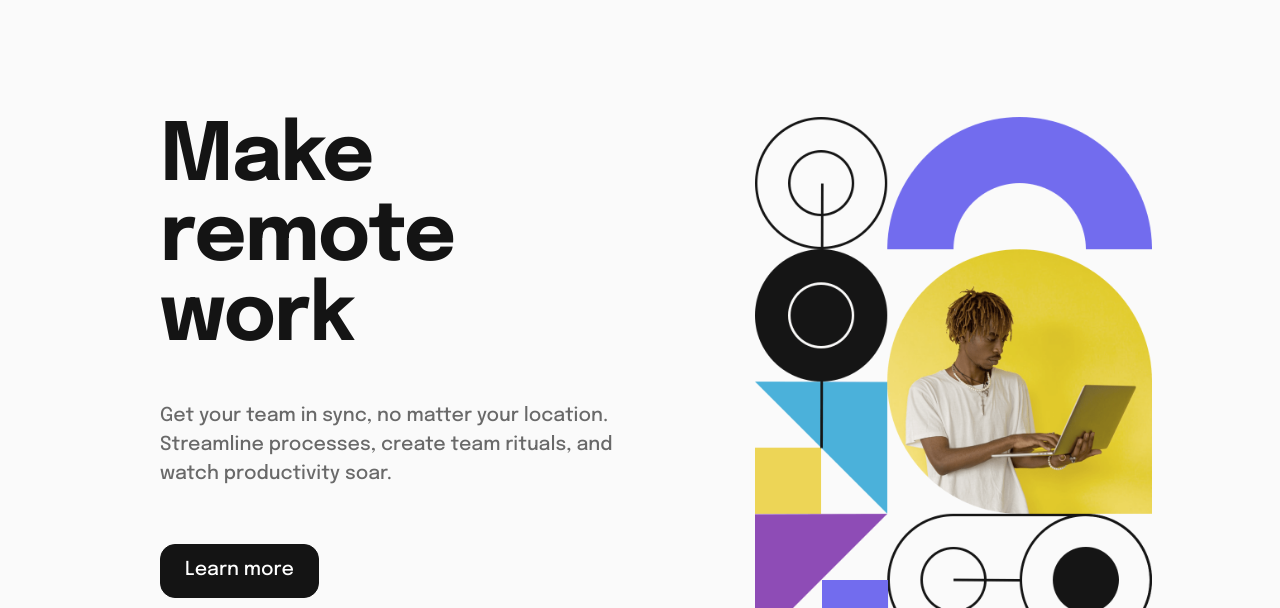
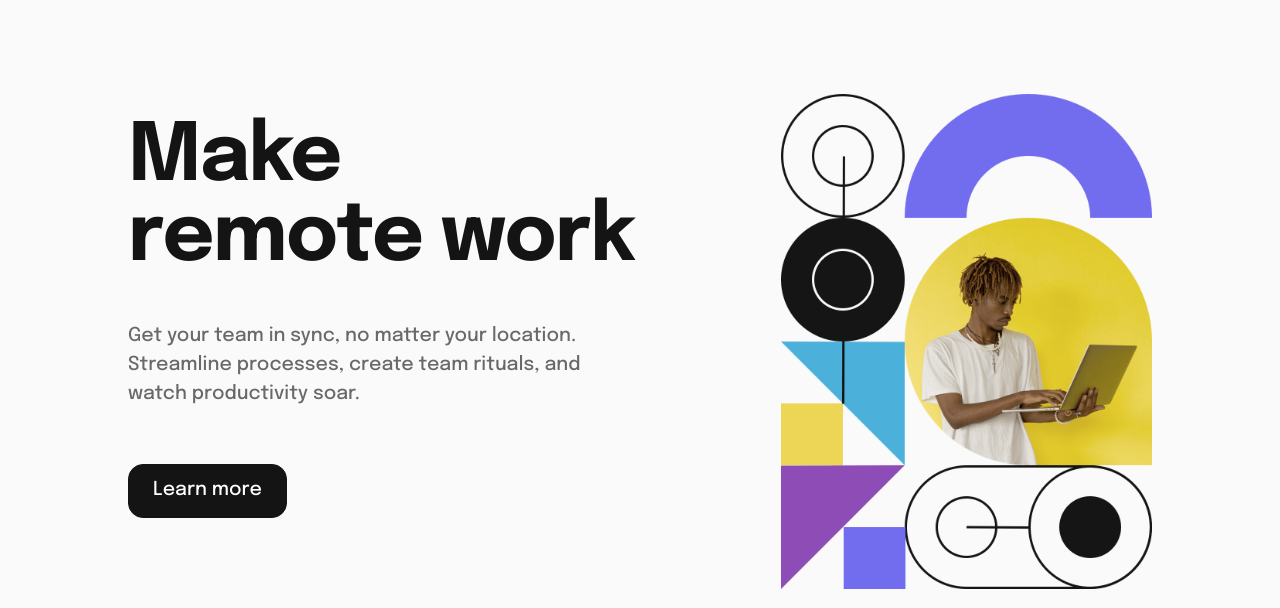
Before and after one commit to riccardofano/intro-section, a website built with Vite: page index.html in a window 1280 px wide. Shown: the part 108-716 px from the top of the page. Built offline with nearby package versions, Linux system fonts and the light colour scheme.

Commit message:
use imgs instead of background img for hero

```diff
--- a/index.html
+++ b/index.html
@@ -59,8 +59,9 @@
   </header>
 
   <main class="container">
-    <div class="hero__wrapper">
-      <div class="hero"></div>
+    <div class="hero">
+      <img class="hero__mobile" src="/images/image-hero-mobile.png" alt="">
+      <img class="hero__desktop" src="/images/image-hero-desktop.png" alt="">
     </div>
     <section class="content">
       <h1 class="content__heading">Make <br class="hidden__mobile">remote work</h1>
--- a/style.css
+++ b/style.css
@@ -221,18 +221,14 @@ body {
   flex-direction: column;
 }
 
-.hero__wrapper {
+.hero__mobile {
   aspect-ratio: 750 / 564;
   max-height: 50vh;
+  margin-inline: auto;
 }
 
-.hero {
-  width: 100%;
-  height: 100%;
-  background-image: url("/images/image-hero-mobile.png");
-  background-repeat: no-repeat;
-  background-position: center;
-  background-size: contain;
+.hero__desktop {
+  display: none;
 }
 
 .content {
@@ -381,27 +377,27 @@ body {
     margin-inline: 10vw;
   }
 
-  .container > * {
-    flex: 1 1 0;
+  .hero {
+    flex-basis: 40%;
   }
 
-  .hero__wrapper {
-    max-height: 100%;
-    width: 100%;
-    aspect-ratio: initial;
+  .hero__mobile {
+    display: none;
   }
 
-  .hero {
-    background-image: url("/images/image-hero-desktop.png");
-    background-position: right;
-    max-height: initial;
+  .hero__desktop {
+    display: block;
+    max-width: 30rem;
+    width: 100%;
     height: 100%;
+    object-fit: contain;
   }
 
   .content {
     padding: 0;
-    margin-left: 2rem;
     text-align: left;
+    flex-basis: 60%;
+    margin-inline: unset;
   }
 
   .content__heading {
@@ -417,7 +413,7 @@ body {
 
   .content__description {
     line-height: 1.5;
-    width: 45ch;
+    max-width: 45ch;
     margin-bottom: 3.5rem;
   }
 
```
